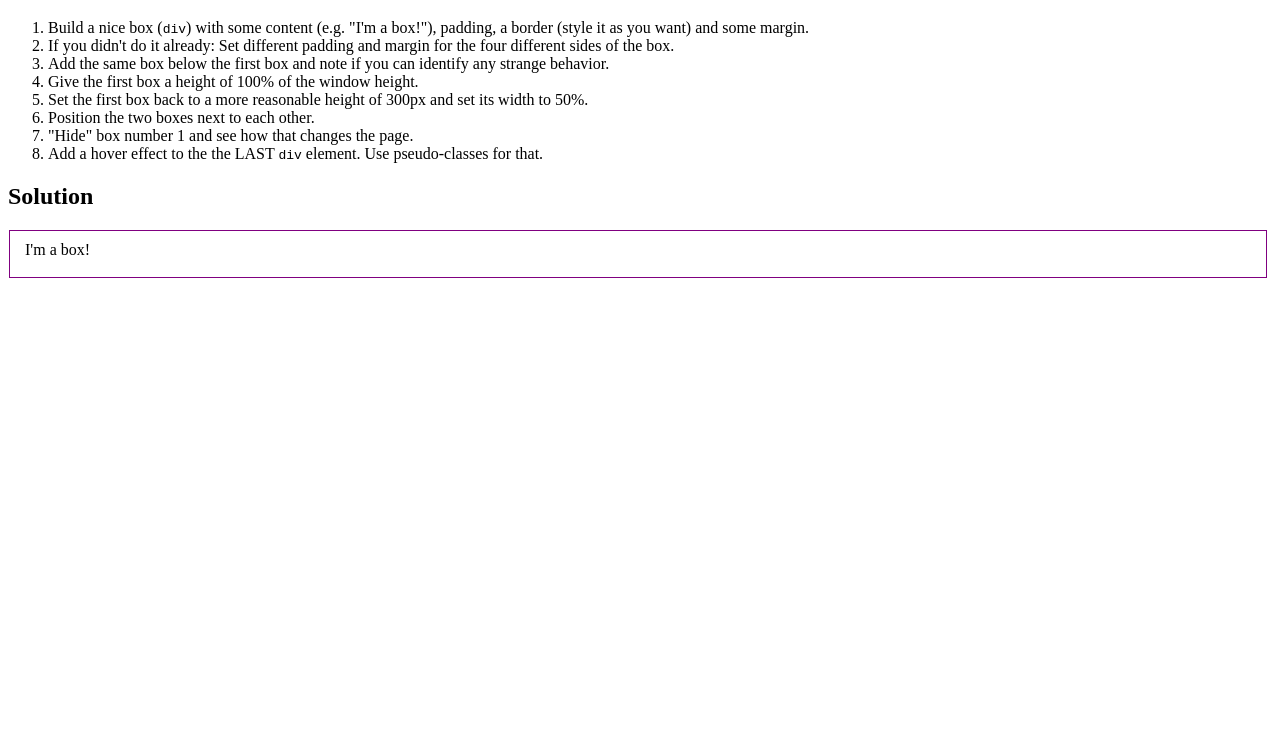
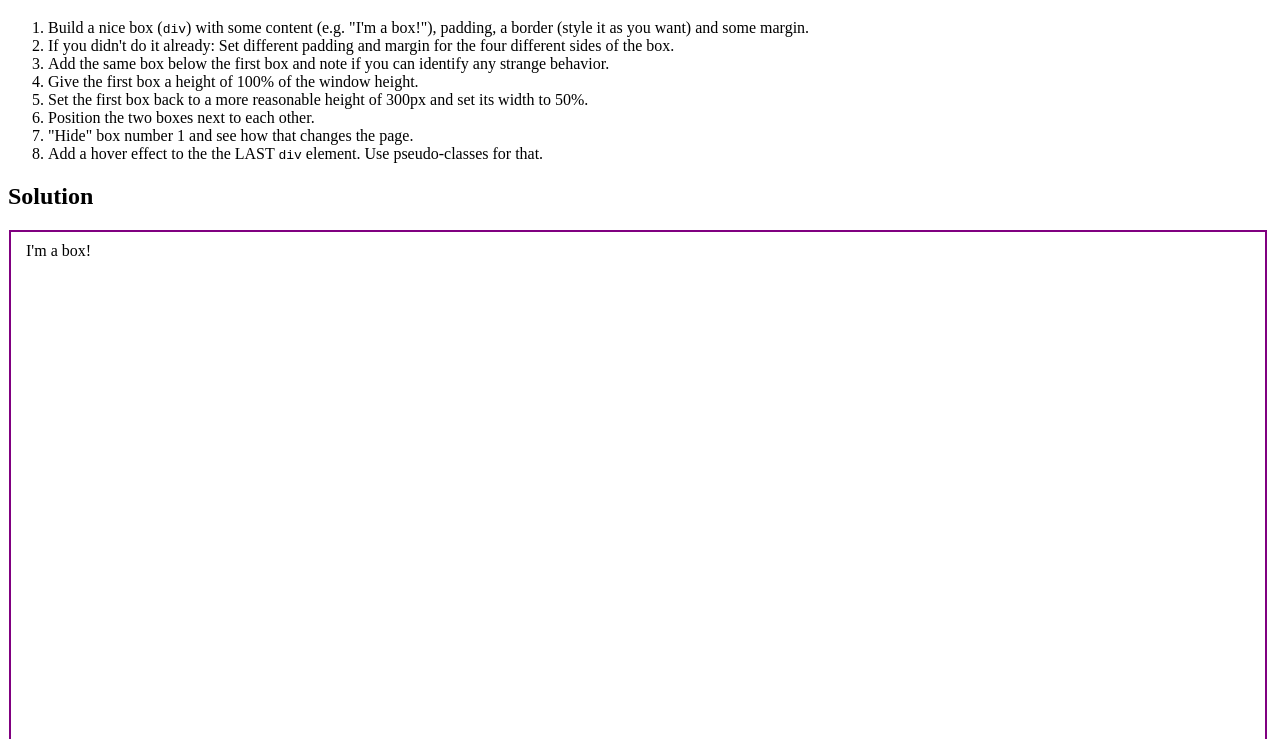
Before and after one commit to css-exercises/diving-deeper, a plain HTML site: page index.html in a window 1280 px wide. Shown: the part 61-800 px from the top of the page. Drawn offline with Linux system fonts and the light colour scheme.

Commit message:
Give the first box a height of 100% of the window height.

```diff
--- a/index.html
+++ b/index.html
@@ -35,6 +35,7 @@
       </li>
     </ol>
     <h2>Solution</h2>
-    <div class="box">I'm a box!</div>
+    <div class="box first">I'm a box!</div>
+    <div class="box">I'm a second box!</div>
   </body>
 </html>
--- a/main.css
+++ b/main.css
@@ -1,11 +1,21 @@
+html,
+body {
+  height: 100%;
+}
+
 .box {
   padding-top: 10px;
   padding-left: 15px;
   padding-right: 12px;
   padding-bottom: 18px;
-  border: 1px solid purple;
+  border: 2px solid purple;
   margin-top: 2px;
   margin-left: 1px;
   margin-right: 5px;
   margin-bottom: 8px;
 }
+
+.first {
+  height: 100%;
+  box-sizing: border-box;
+}
```
